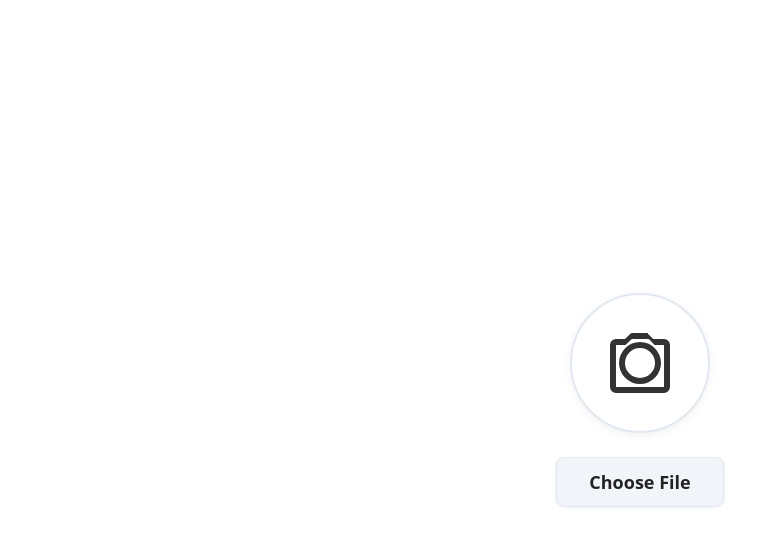
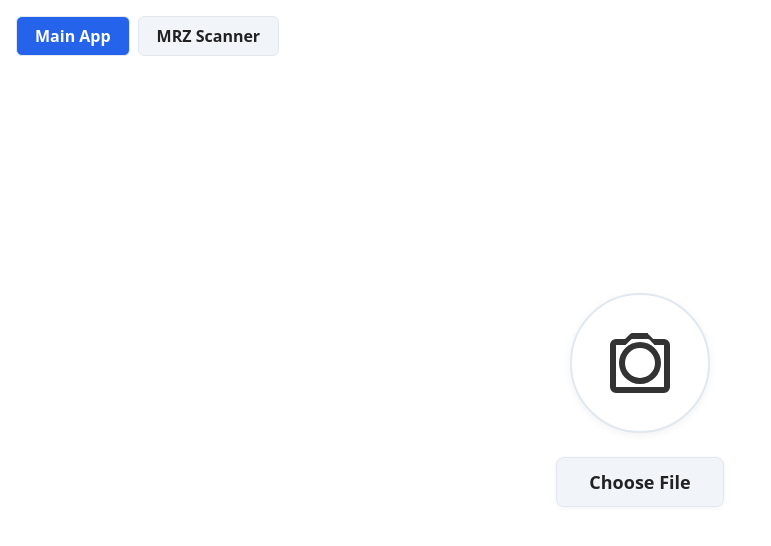
Before and after one commit to AbdullojonZiyaev/passport-camera, a React (Vite) app: page / in a window 1280 px wide. Shown: the top 546 px of the page, without its empty margins (0-771 px from the left). Built offline with nearby package versions, Linux system fonts and the light colour scheme.

Commit message:
new mode

```diff
--- a/src/main.jsx
+++ b/src/main.jsx
@@ -8,8 +8,21 @@ function Root() {
   const [mode, setMode] = useState('app'); // 'app' or 'mrz'
   return (
     <StrictMode>
-
-      <App />
+      <div style={{ position: 'fixed', top: 16, left: 16, zIndex: 2000 }}>
+        <button
+          onClick={() => setMode('app')}
+          style={{ marginRight: 8, padding: '8px 18px', borderRadius: 6, border: '1.5px solid #e2e8f0', background: mode === 'app' ? '#2563eb' : '#f1f5f9', color: mode === 'app' ? '#fff' : '#222', fontWeight: 600, cursor: 'pointer' }}
+        >
+          Main App
+        </button>
+        <button
+          onClick={() => setMode('mrz')}
+          style={{ padding: '8px 18px', borderRadius: 6, border: '1.5px solid #e2e8f0', background: mode === 'mrz' ? '#2563eb' : '#f1f5f9', color: mode === 'mrz' ? '#fff' : '#222', fontWeight: 600, cursor: 'pointer' }}
+        >
+          MRZ Scanner
+        </button>
+      </div>
+      {mode === 'app' ? <App /> : <MrzScanner />}
     </StrictMode>
   );
 }
```
